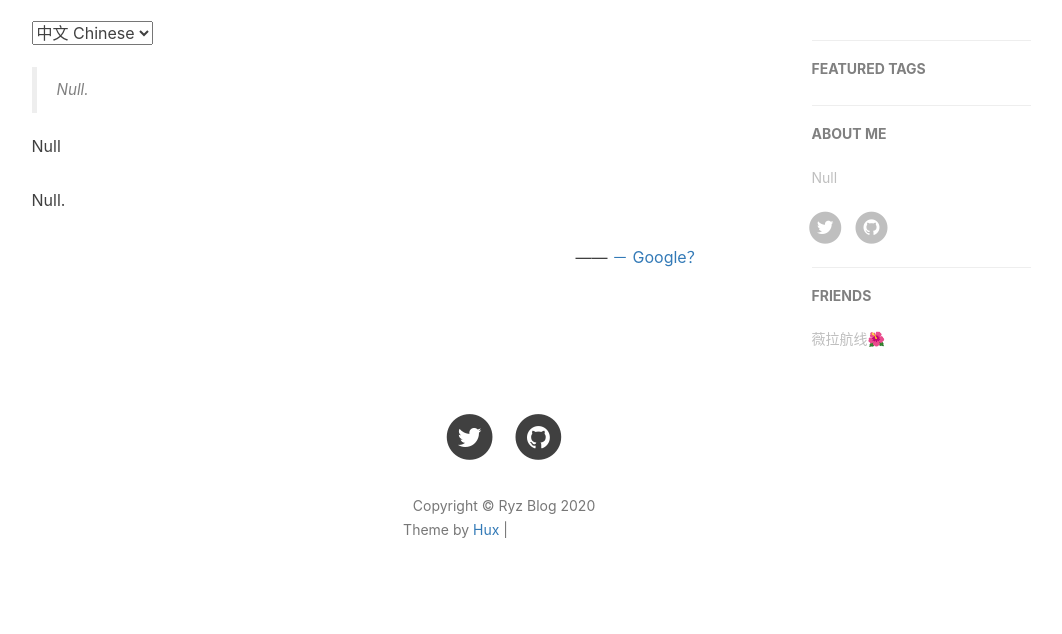
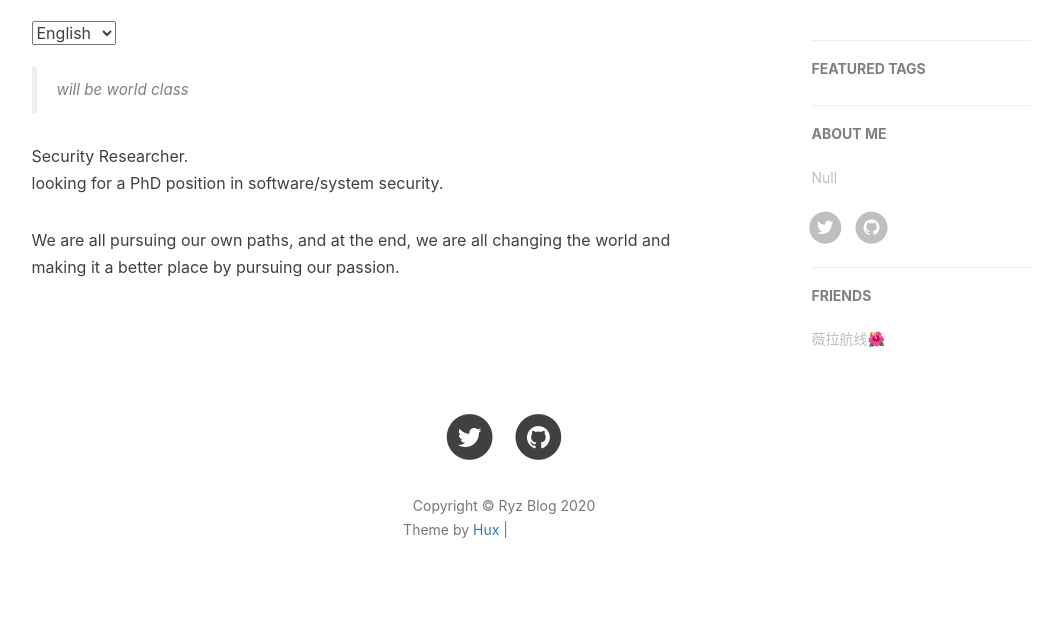
Before and after one commit to Jdkhnjggf/Jdkhnjggf.github.io, a Jekyll site: the page built from about.html, in a window 1280 px wide. Shown: the part 418-1052 px from the top of the page, without its empty margins (136-1198 px from the left). Built offline with Jekyll 4.4.1, drawn with Linux system fonts in a browser that asks for light colours; nearby versions of some CDN libraries; comment, search, counter and statistics services are not loaded; grey boxes are pictures that could not be loaded.

Commit message:
revise 8/x

```diff
--- a/_posts/2014-01-29-hello-2015.markdown
+++ b/_posts/2020-06-05-hello-2020.markdown
@@ -1,8 +1,8 @@
 ---
 layout:     post
-title:      "Welcome to Ryz Blog"
+title:      "Welcome to luobobo Blog"
 subtitle:   " \"Hello World, Hello Blog\""
-date:       2015-01-29 12:00:00
+date:       2020-06-05 18:20:00
 author:     "luobobo"
 header-img: "img/post-bg-2015.jpg"
 tags:
@@ -14,4 +14,4 @@
 
 ## 正文
 
-Ryz 的 Blog 就这么开通了。
+luobobo 的 Blog 就这么开通了。
--- a/about.html
+++ b/about.html
@@ -28,20 +28,22 @@
 <!-- English Version -->
 <div class="en post-container">
     <blockquote>
-        Null.
+        will be world class
     </blockquote>
 
     <p>
-        Null.
+        Security Researcher. <br>
+
+        looking for a PhD position in software/system security.
     </p>
 
     <p>
-    Null.
+        We are all pursuing our own paths, and at the end, we are all changing the world and making it a better place by pursuing our passion.
     </p>
 
-    <p style="text-align:right;">
+    <!-- <p style="text-align:right;">
     -- Steve Jobs
-    </p>
+    </p> -->
 
 </div>
 
```
Also changed, not shown: other parts of about.html (+3 -3 lines), _layouts/post.html (+4 -4 lines).
